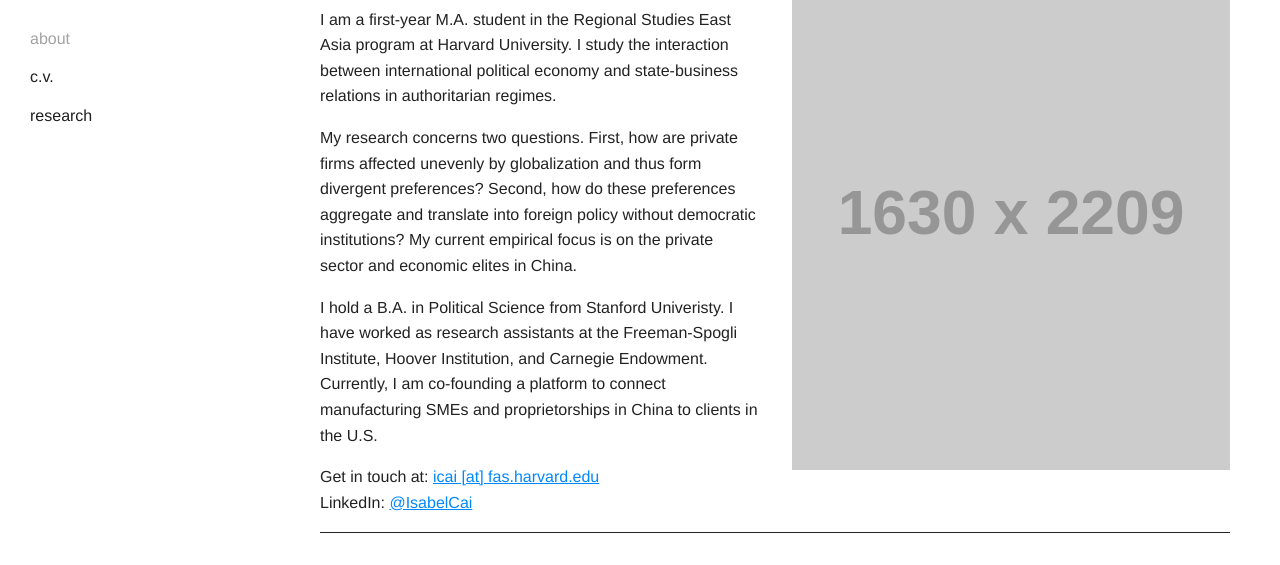
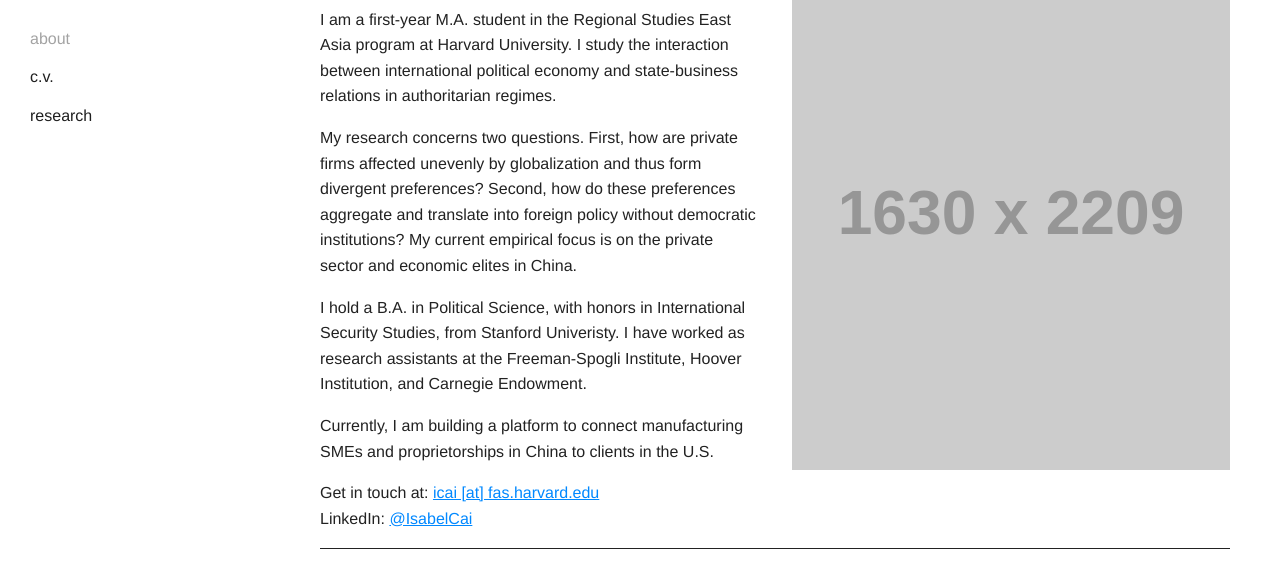
Before and after one commit to isabelcai/isabelcai.github.io, a plain HTML site: page index.html in a window 1280 px wide. Shown: the part 103-668 px from the top of the page. Drawn offline with Linux system fonts and the light colour scheme; placeholder pictures from the web are drawn by us.

Commit message:
bio update
Updated personal introduction and current projects.

```diff
--- a/index.html
+++ b/index.html
@@ -106,7 +106,8 @@
   <p class="" style="white-space:pre-wrap;">Welcome! </p>
 <p class="" style="white-space:pre-wrap;">I am a first-year M.A. student in the Regional Studies East Asia program at Harvard University. I study the interaction between international political economy and state-business relations in authoritarian regimes. </p>
 <p class="" style="white-space:pre-wrap;">My research concerns two questions. First, how are private firms affected unevenly by globalization and thus form divergent preferences? Second, how do these preferences aggregate and translate into foreign policy without democratic institutions? My current empirical focus is on the private sector and economic elites in China.</p>
-<p class="" style="white-space:pre-wrap;">I hold a B.A. in Political Science from Stanford Univeristy. I have worked as research assistants at the Freeman-Spogli Institute, Hoover Institution, and Carnegie Endowment. Currently, I am co-founding a platform to connect manufacturing SMEs and proprietorships in China to clients in the U.S.  </p>
+<p class="" style="white-space:pre-wrap;">I hold a B.A. in Political Science, with honors in International Security Studies, from Stanford Univeristy. I have worked as research assistants at the Freeman-Spogli Institute, Hoover Institution, and Carnegie Endowment. </p>
+<p class="" style="white-space:pre-wrap;">Currently, I am building a platform to connect manufacturing SMEs and proprietorships in China to clients in the U.S.  </p>
 <p class="" style="white-space:pre-wrap;">Get in touch at: <a href="mailto:icai@fas.harvard.edu" target="_blank">icai [at] fas.harvard.edu</a><br>LinkedIn: <a href="https://www.linkedin.com/in/isabel-cai-a58ab3210/" target="_blank">@IsabelCai</a></p>
 </div>
 
```
